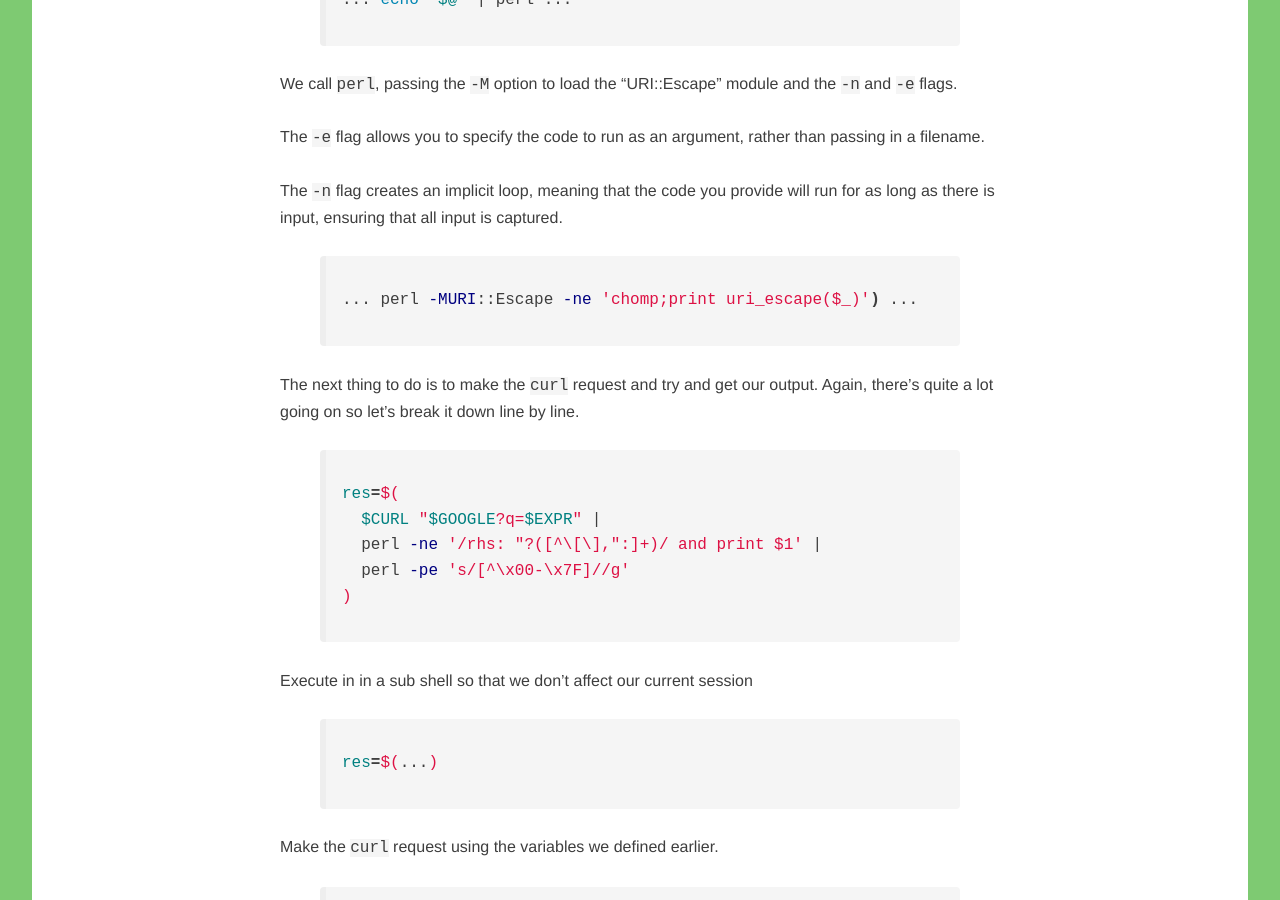
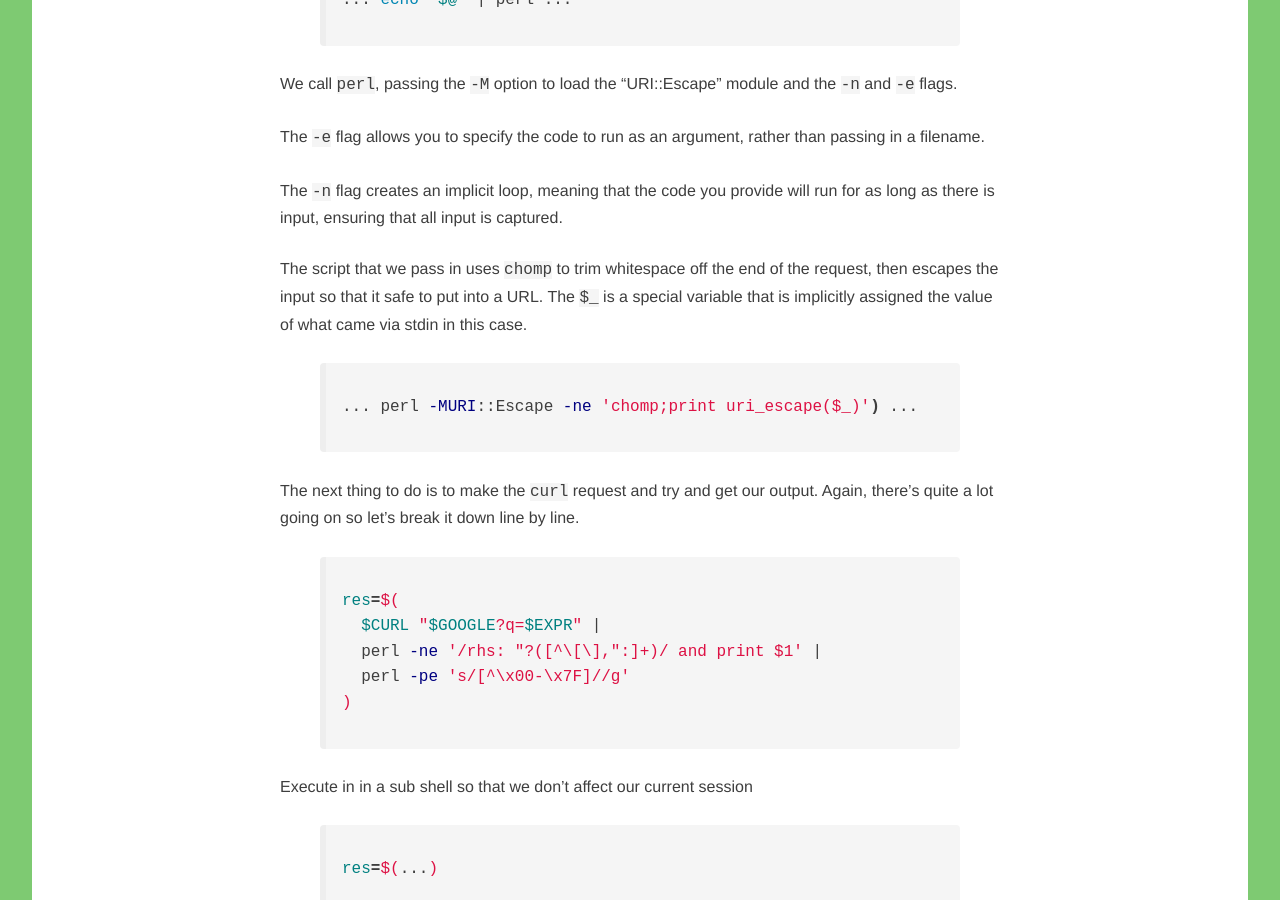
Before and after one commit to mheap/theunixtoolbox.com, a Jekyll site: the page built from _posts/2013-05-13-gxpr-breakdown.md, in a window 1280 px wide and 900 px high, scrolled down 1396 px. Built offline with Jekyll 4.4.1, drawn with Linux system fonts in a browser that asks for light colours; Markdown is read by kramdown in place of the engine named in the settings; comment, search, counter and statistics services are not loaded.

Commit message:
More info on chomp/escape for perl

```diff
--- a/_posts/2013-05-13-gxpr-breakdown.md
+++ b/_posts/2013-05-13-gxpr-breakdown.md
@@ -38,6 +38,8 @@ We call `perl`, passing the `-M` option to load the "URI::Escape" module and the
 The `-e` flag allows you to specify the code to run as an argument, rather than passing in a filename.
 
 The `-n` flag creates an implicit loop, meaning that the code you provide will run for as long as there is input, ensuring that all input is captured.
+
+The script that we pass in uses `chomp` to trim whitespace off the end of the request, then escapes the input so that it safe to put into a URL. The `$_` is a special variable that is implicitly assigned the value of what came via stdin in this case.
 
 {% highlight bash %}
 ... perl -MURI::Escape -ne 'chomp;print uri_escape($_)') ...
```
